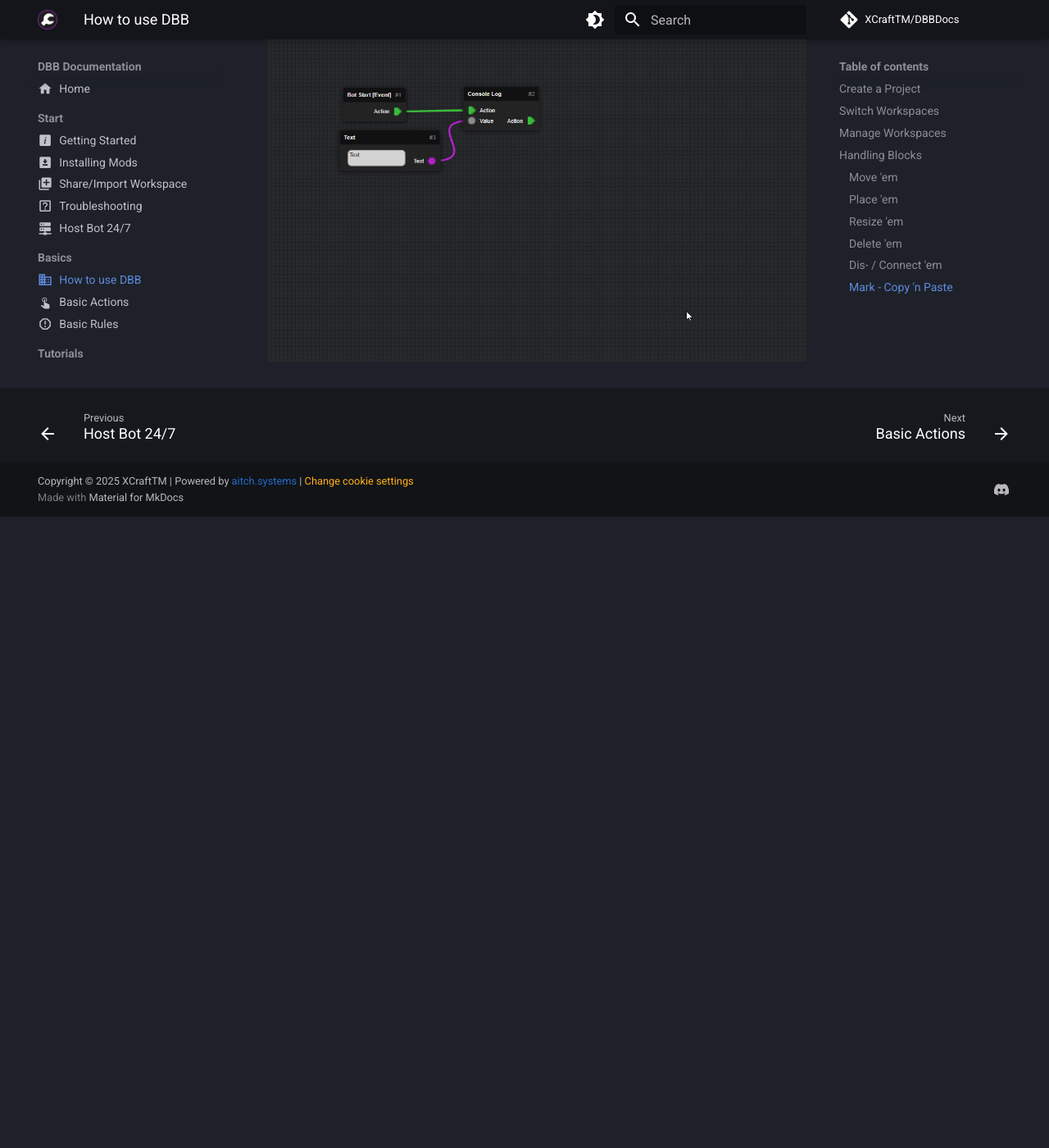
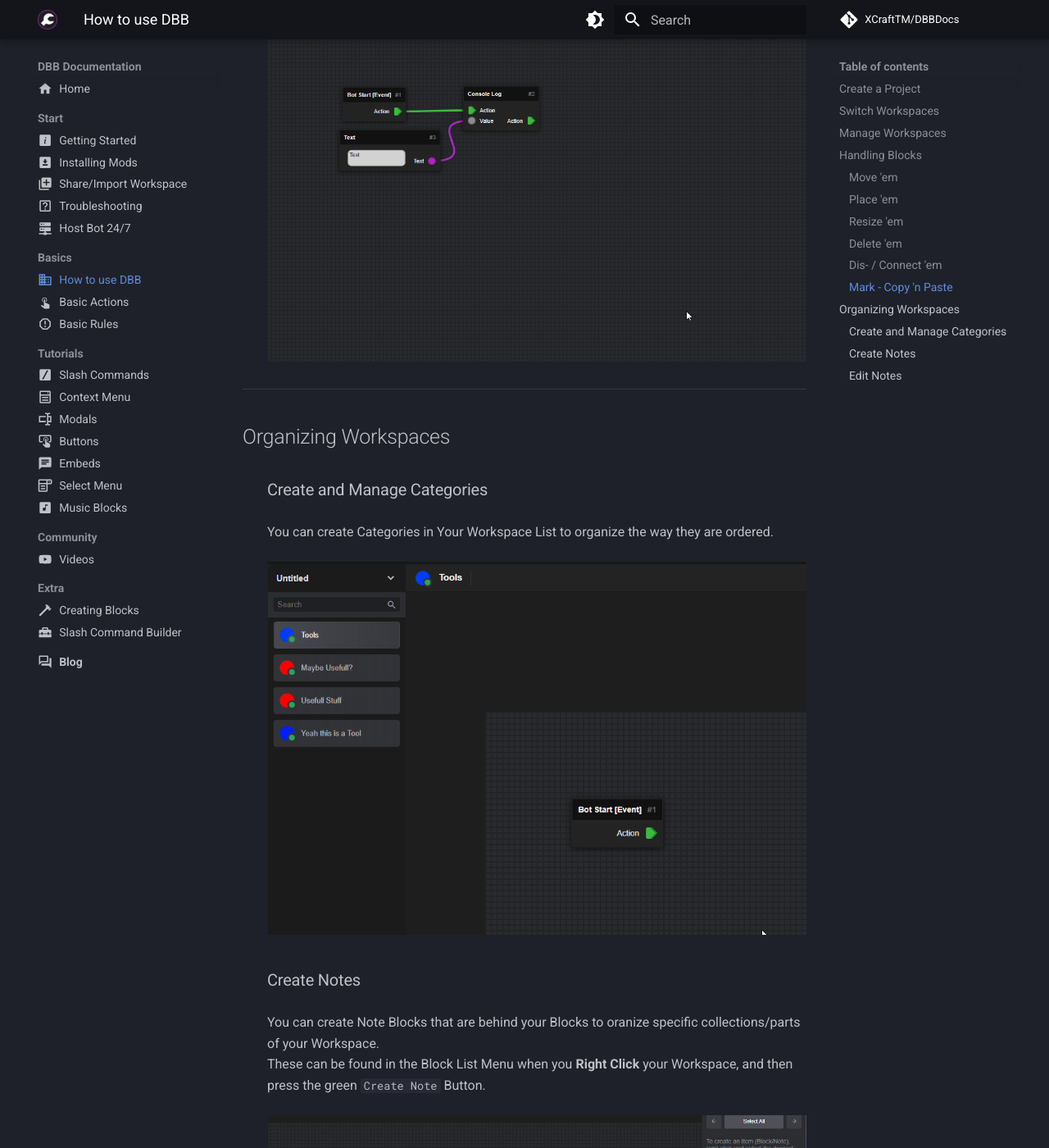
Before and after one commit to XCraftTM/DBBDocs, an MkDocs documentation site: the page built from docs/how-to-use.md, in a window 1280 px wide and 1400 px high, scrolled down 5535 px. Shown: the whole window at 82% size. Built offline with MkDocs 1.6.1 and Material for MkDocs 9.7.7, drawn with Linux system fonts in a browser that asks for light colours; comment, search, counter and statistics services are not loaded; before the commit the page ends 6165 px from its top, so only the background shows below that; some of the changed text lies outside the part shown.

Commit message:
Added Workspace Management Infos to How-to-page

```diff
--- a/docs/how-to-use.md
+++ b/docs/how-to-use.md
@@ -85,3 +85,26 @@
     You can use ++ctrl+c++ and ++ctrl+v++ to Copy and Paste the Marked Blocks.
 
 :   ![Image](assets/how-to-use/copy-paste.gif){ width="800" }
+
+---
+
+## Organizing Workspaces
+
+:   ### Create and Manage Categories
+
+:   You can create Categories in Your Workspace List to organize the way they are ordered.
+
+:   ![Image](assets/how-to-use/create-manage-categories.gif){ width="800" }
+
+:   ### Create Notes
+
+:   You can create Note Blocks that are behind your Blocks to oranize specific collections/parts of your Workspace.
+    These can be found in the Block List Menu when you **Right Click** your Workspace, and then press the green `Create Note` Button.
+
+:   ![Image](assets/how-to-use/create-notes.gif){ width="800" }
+
+:   ### Edit Notes
+
+:   You can change their **Color**, **Size**, **Name** and **Description** using the Right Toolbar.
+
+:   ![Image](assets/how-to-use/edit-notes.gif){ width="800" }
```
Also changed, not shown: docs/assets/how-to-use/create-manage-categories.gif (added), docs/assets/how-to-use/create-notes.gif (added), docs/assets/how-to-use/edit-notes.gif (added).
